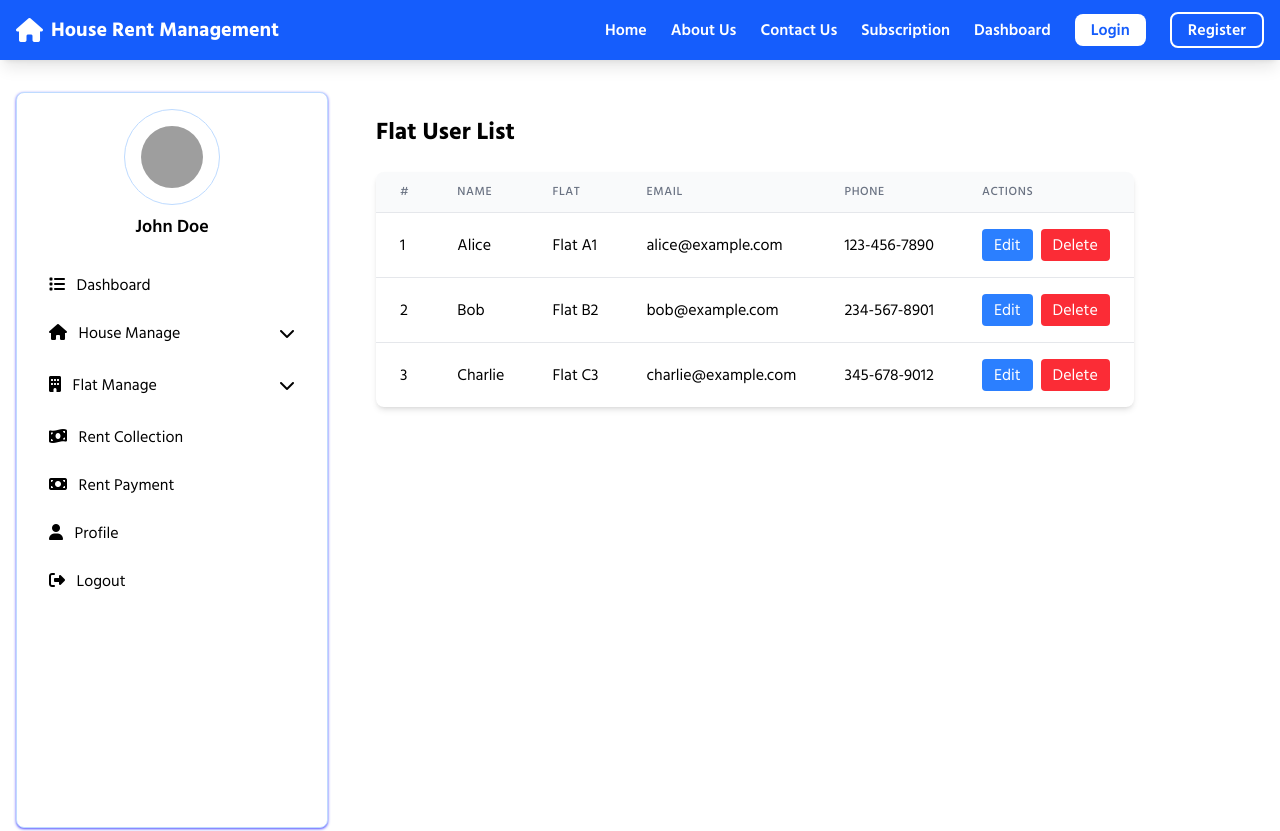
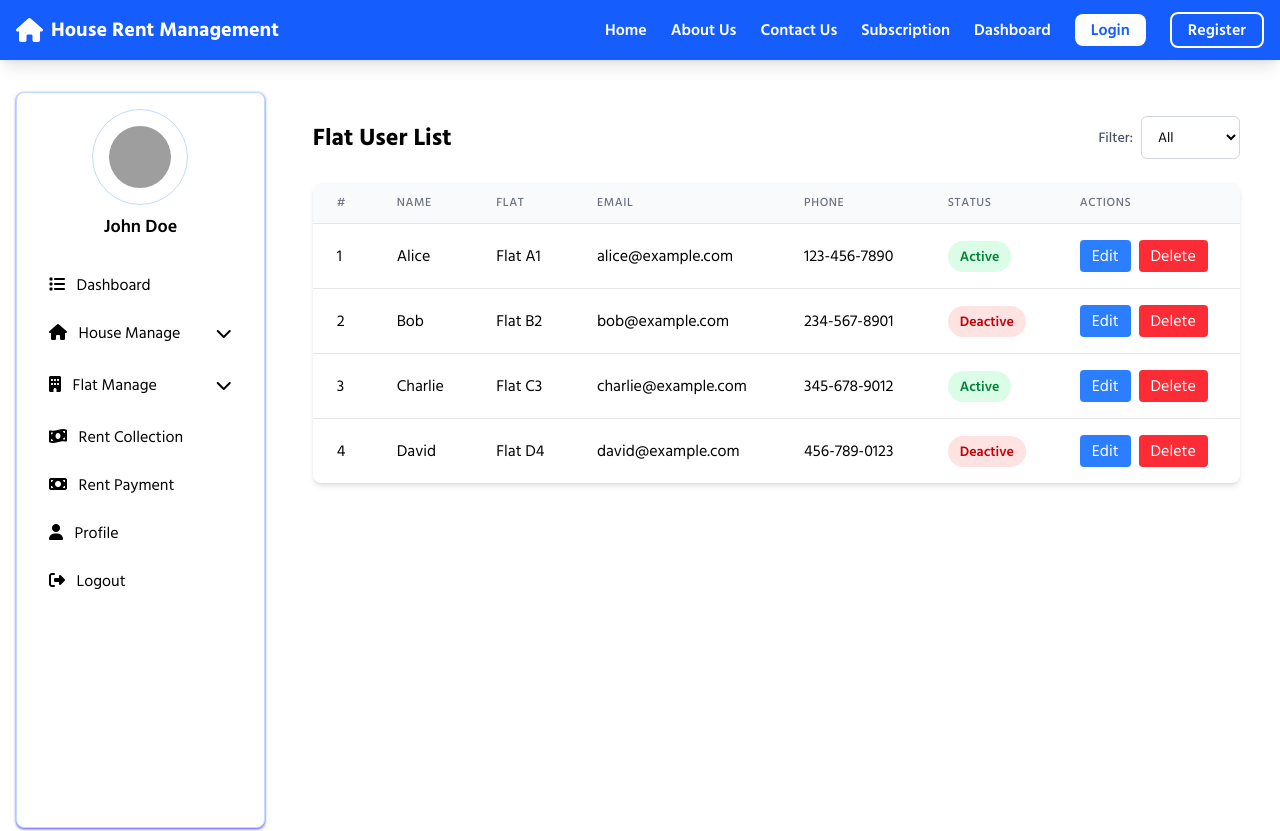
Before and after one commit to universeitinstitute496-max/rent-react-frontend, a React (Vite) app: page /flat-user-list in a window 1280 px wide. Shown: the top 831 px of the page. Built offline with nearby package versions, Linux system fonts and the light colour scheme; grey boxes are pictures that could not be loaded.

Commit message:
add filtering

```diff
--- a/src/components/FlatUserListComponent.jsx
+++ b/src/components/FlatUserListComponent.jsx
@@ -3,14 +3,23 @@ import DashboardMenu from "./DashboardMenu";
 
 const FlatUserListComponent = () => {
   const [isOpen, setIsOpen] = useState(false);
+  const [filterStatus, setFilterStatus] = useState("All");
+
   const flatUsers = [
-        { id: 1, name: "Alice", flat: "Flat A1", email: "alice@example.com", phone: "123-456-7890" },
-        { id: 2, name: "Bob", flat: "Flat B2", email: "bob@example.com", phone: "234-567-8901" },
-        { id: 3, name: "Charlie", flat: "Flat C3", email: "charlie@example.com", phone: "345-678-9012" },
+    { id: 1, name: "Alice", flat: "Flat A1", email: "alice@example.com", phone: "123-456-7890", status: "Active" },
+    { id: 2, name: "Bob", flat: "Flat B2", email: "bob@example.com", phone: "234-567-8901", status: "Deactive" },
+    { id: 3, name: "Charlie", flat: "Flat C3", email: "charlie@example.com", phone: "345-678-9012", status: "Active" },
+    { id: 4, name: "David", flat: "Flat D4", email: "david@example.com", phone: "456-789-0123", status: "Deactive" },
   ];
+
+  // ✅ Filtered user list based on dropdown
+  const filteredUsers =
+    filterStatus === "All"
+      ? flatUsers
+      : flatUsers.filter((user) => user.status === filterStatus);
+
   return (
     <>
-
       <section id="dashboard" className="container mx-auto px-4 py-8">
         <div className="flex flex-col md:flex-row gap-6">
           {/* Mobile Menu Button */}
@@ -28,9 +37,27 @@ const FlatUserListComponent = () => {
           {/* Sidebar */}
           <DashboardMenu isOpen={isOpen} />
 
+          {/* Main Content */}
+          <div className="p-6 w-full">
+            <div className="flex flex-col sm:flex-row justify-between items-center mb-6 gap-4">
+              <h1 className="text-2xl font-bold">Flat User List</h1>
 
-                    <div className="p-6">
-                        <h1 className="text-2xl font-bold mb-6">Flat User List</h1>
+              {/* ✅ Filtering Dropdown */}
+              <div className="flex items-center gap-2">
+                <label className="text-gray-600 text-sm font-medium">
+                  Filter:
+                </label>
+                <select
+                  value={filterStatus}
+                  onChange={(e) => setFilterStatus(e.target.value)}
+                  className="border border-gray-300 rounded-md px-3 py-2 text-sm focus:outline-none focus:ring-2 focus:ring-blue-400"
+                >
+                  <option value="All">All</option>
+                  <option value="Active">Active</option>
+                  <option value="Deactive">Deactive</option>
+                </select>
+              </div>
+            </div>
 
             <div className="overflow-x-auto bg-white shadow-md rounded-lg">
               <table className="min-w-full divide-y divide-gray-200">
@@ -41,17 +68,30 @@ const FlatUserListComponent = () => {
                     <th className="px-6 py-3 text-left text-xs font-medium text-gray-500 uppercase tracking-wider">Flat</th>
                     <th className="px-6 py-3 text-left text-xs font-medium text-gray-500 uppercase tracking-wider">Email</th>
                     <th className="px-6 py-3 text-left text-xs font-medium text-gray-500 uppercase tracking-wider">Phone</th>
+                    <th className="px-6 py-3 text-left text-xs font-medium text-gray-500 uppercase tracking-wider">Status</th>
                     <th className="px-6 py-3 text-left text-xs font-medium text-gray-500 uppercase tracking-wider">Actions</th>
                   </tr>
                 </thead>
                 <tbody className="divide-y divide-gray-200">
-                                    {flatUsers.map((user) => (
-                                        <tr key={user.id}>
+                  {filteredUsers.length > 0 ? (
+                    filteredUsers.map((user) => (
+                      <tr key={user.id} className="hover:bg-gray-50">
                         <td className="px-6 py-4 whitespace-nowrap">{user.id}</td>
                         <td className="px-6 py-4 whitespace-nowrap">{user.name}</td>
                         <td className="px-6 py-4 whitespace-nowrap">{user.flat}</td>
                         <td className="px-6 py-4 whitespace-nowrap">{user.email}</td>
                         <td className="px-6 py-4 whitespace-nowrap">{user.phone}</td>
+                        <td className="px-6 py-4 whitespace-nowrap">
+                          <span
+                            className={`px-3 py-1 text-sm font-semibold rounded-full ${
+                              user.status === "Active"
+                                ? "bg-green-100 text-green-700"
+                                : "bg-red-100 text-red-700"
+                            }`}
+                          >
+                            {user.status}
+                          </span>
+                        </td>
                         <td className="px-6 py-4 whitespace-nowrap space-x-2">
                           <button className="px-3 py-1 bg-blue-500 text-white rounded hover:bg-blue-600 transition">
                             Edit
@@ -61,16 +101,22 @@ const FlatUserListComponent = () => {
                           </button>
                         </td>
                       </tr>
-                                    ))}
+                    ))
+                  ) : (
+                    <tr>
+                      <td colSpan="7" className="text-center py-6 text-gray-500">
+                        No users found for selected filter.
+                      </td>
+                    </tr>
+                  )}
                 </tbody>
               </table>
             </div>
           </div>
         </div>
       </section>
+    </>
+  );
+};
 
-        </>
-    )
-}
-
-export default FlatUserListComponent
+export default FlatUserListComponent;
```
Lines whose indentation alone changed are shown as unchanged.
